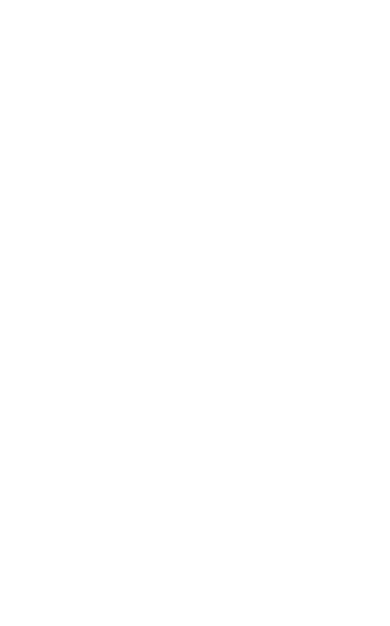
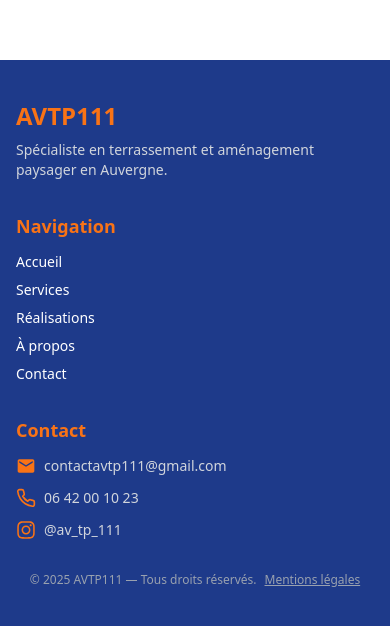
Before and after one commit to sadournyg/avtp111-vitrine, a React (Vite) app: page / in a window 390 px wide. Shown: the part 860-1486 px from the top of the page. Before the commit the page ends 920 px from the top, so only its background shows below. Built offline with nearby package versions, Linux system fonts and the light colour scheme.

Commit message:
feat: add responsive footer with contact, nav and legal link

```diff
--- a/package.json
+++ b/package.json
@@ -13,6 +13,7 @@
     "@tailwindcss/vite": "^4.0.15",
     "react": "^19.0.0",
     "react-dom": "^19.0.0",
+    "react-icons": "^5.5.0",
     "react-router-dom": "^7.4.0",
     "tailwindcss": "^4.0.15"
   },
--- /dev/null
+++ b/src/components/Footer.tsx
@@ -0,0 +1,99 @@
+import { NavLink } from "react-router-dom";
+import { MdEmail } from "react-icons/md";
+import { FiPhone } from "react-icons/fi";
+import { FaInstagram } from "react-icons/fa";
+
+const Footer = () => {
+  return (
+    <footer className="bg-[#1e3a8a] text-white py-10 px-4">
+      <div className="max-w-6xl mx-auto grid gap-8 md:grid-cols-3">
+        {/* Bloc 1 : Logo ou nom + description */}
+        <div className="flex flex-col gap-2">
+          <h2 className="text-2xl font-bold text-[#f97316]">AVTP111</h2>
+          <p className="text-sm text-gray-300">
+            Spécialiste en terrassement et aménagement paysager en Auvergne.
+          </p>
+        </div>
+
+        {/* Bloc 2 : Navigation */}
+        <div>
+          <h3 className="text-lg font-semibold mb-3 text-[#f97316]">
+            Navigation
+          </h3>
+          <ul className="space-y-2 text-sm">
+            <li>
+              <NavLink to="/" className="hover:text-[#f97316]">
+                Accueil
+              </NavLink>
+            </li>
+            <li>
+              <NavLink to="/services" className="hover:text-[#f97316]">
+                Services
+              </NavLink>
+            </li>
+            <li>
+              <NavLink to="/realisations" className="hover:text-[#f97316]">
+                Réalisations
+              </NavLink>
+            </li>
+            <li>
+              <NavLink to="/about" className="hover:text-[#f97316]">
+                À propos
+              </NavLink>
+            </li>
+            <li>
+              <NavLink to="/contact" className="hover:text-[#f97316]">
+                Contact
+              </NavLink>
+            </li>
+          </ul>
+        </div>
+
+        {/* Bloc 3 : Contact */}
+        <div>
+          <h3 className="text-lg font-semibold mb-3 text-[#f97316]">Contact</h3>
+          <ul className="space-y-3 text-sm text-gray-300">
+            <li className="flex items-center gap-2">
+              <MdEmail className="text-xl text-[#f97316]" />
+              <a
+                href="mailto:contactavtp111@gmail.com"
+                className="hover:text-[#f97316]"
+              >
+                contactavtp111@gmail.com
+              </a>
+            </li>
+            <li className="flex items-center gap-2">
+              <FiPhone className="text-xl text-[#f97316]" />
+              <a href="tel:0642001023" className="hover:text-[#f97316]">
+                06 42 00 10 23
+              </a>
+            </li>
+            <li className="flex items-center gap-2">
+              <FaInstagram className="text-xl text-[#f97316]" />
+              <a
+                href="https://instagram.com/av_tp_111"
+                target="_blank"
+                rel="noopener noreferrer"
+                className="hover:text-[#f97316]"
+              >
+                @av_tp_111
+              </a>
+            </li>
+          </ul>
+        </div>
+      </div>
+
+      <div className="mt-8 text-center text-xs text-gray-400">
+        &copy; {new Date().getFullYear()} AVTP111 — Tous droits réservés.
+        <NavLink
+          to="/legal-mentions"
+          className="ml-2 underline hover:text-[#f97316]"
+        >
+          Mentions légales
+        </NavLink>
+      </div>
+    </footer>
+  );
+};
+
+export default Footer;
--- a/src/layouts/MainLayout.tsx
+++ b/src/layouts/MainLayout.tsx
@@ -1,5 +1,7 @@
 import React from "react";
 import Navbar from "../components/Navbar";
+import Footer from "../components/Footer";
+
 import { Outlet } from "react-router-dom";
 
 const MainLayout: React.FC = () => {
@@ -9,6 +11,7 @@
       <main className="min-h-screen bg-white text-black">
         <Outlet />
       </main>
+      <Footer />
     </>
   );
 };
```
Also changed, not shown: 1 other file (tests, documents, lock files or other folders).
